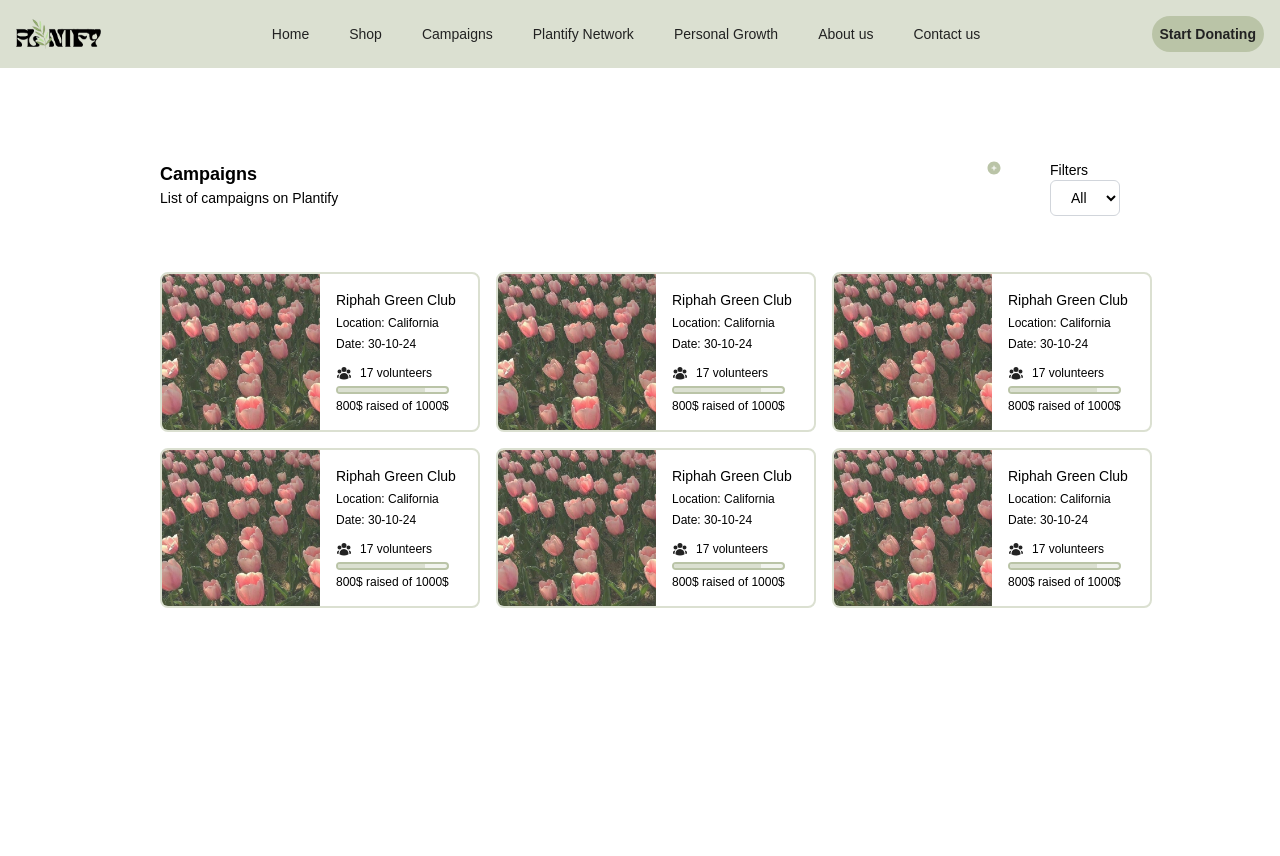
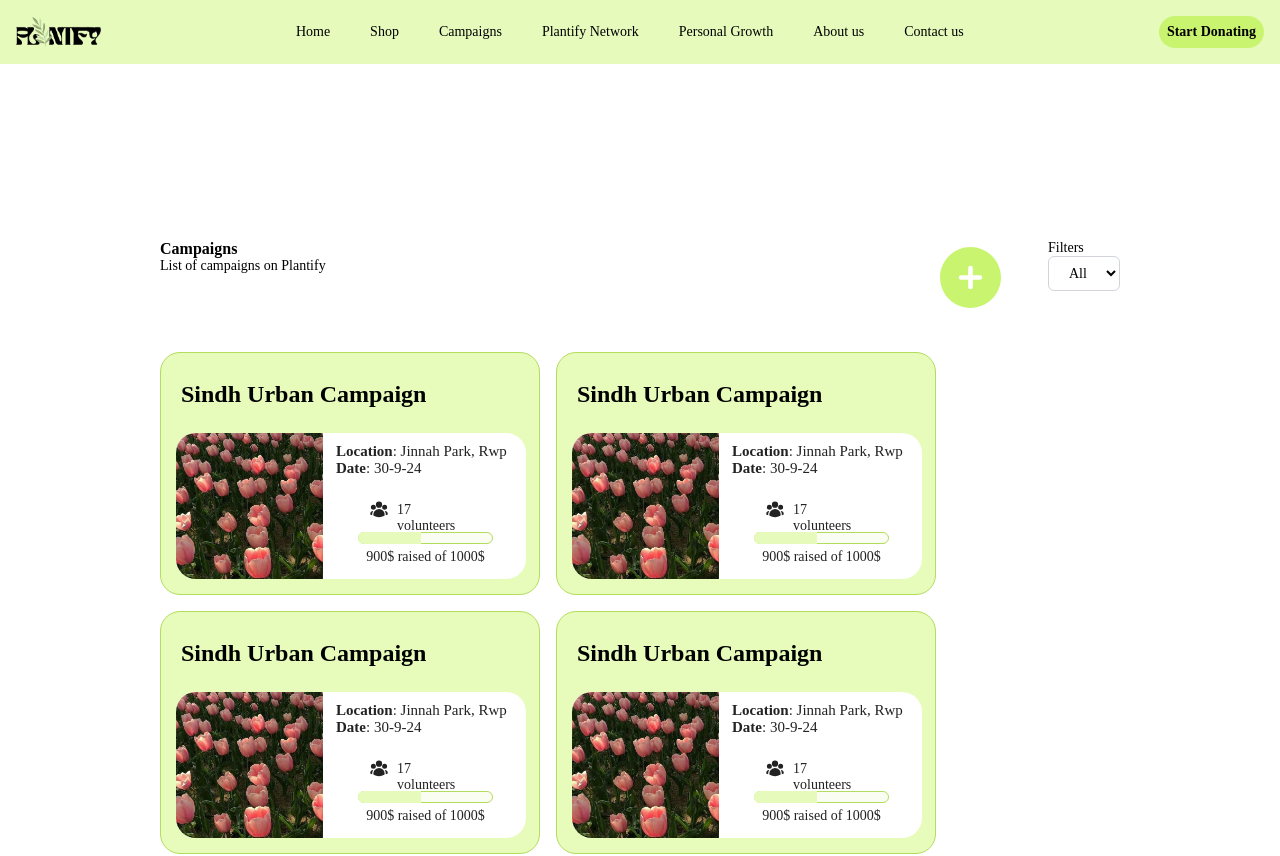
Before and after one commit to AliaSadiq/Plantify, a React (Create React App) app in the folder frontend/: page /campaign in a window 1280 px wide. Shown: the top 856 px of the page. Before the commit the page ends 800 px from the top, so only its background shows below. Built offline with nearby package versions, Linux system fonts and the light colour scheme.

Commit message:
cards change

```diff
--- /dev/null
+++ b/frontend/src/components/campaign-card-sh.js
@@ -0,0 +1,73 @@
+import React from "react";
+import campaign from "../assets/campaign.jpg";
+import { UserGroupIcon } from "@heroicons/react/24/solid";
+
+const CamapignCardSh = () => {
+    return (
+      <div className="w-[380px] rounded-xl bg-palegoldenrod-100 box-border overflow-hidden shrink-0 flex flex-col items-start justify-start pt-7 px-[15px] pb-[15px] gap-[25px] max-w-full text-left text-5xl text-black font-josefin-sans border-[1px] border-solid border-yellowgreen-200">
+        <div className="flex flex-row items-start justify-start py-0 px-[5px]">
+          <h2 className="m-0 relative text-inherit font-bold font-inherit mq450:text-lgi">
+            Sindh Urban Campaign
+          </h2>
+        </div>
+        <div className="w-[336px] flex flex-row items-end justify-start gap-[13px] max-w-full text-mini text-gray-100 mq450:flex-wrap">
+          <div className="h-[146px] flex flex-row items-start justify-start relative min-w-[147px] mq450:flex-1">
+            <div className="h-[8.9px] w-[147.8px] absolute !m-[0] right-[-100.8px] bottom-[28.1px] rounded-[12.78px] bg-palegoldenrod-300 box-border border-[1px] border-solid border-lightgray" />
+            <div className="h-full w-[350px] absolute !m-[0] top-[0px] right-[-203px] bottom-[0px] rounded-xl bg-white z-[1]" />
+            <img
+              className="h-[146px] w-[147px] relative rounded-tl-xl rounded-tr-none rounded-br-none rounded-bl-xl object-cover z-[2] mq450:flex-1"
+              loading="lazy"
+              alt=""
+              src={campaign}
+            />
+          </div>
+          <div className="flex-1 flex flex-col items-start justify-end pt-0 px-0 pb-3.5 box-border min-w-[114px]">
+            <div className="self-stretch flex flex-col items-start justify-start gap-[22px]">
+              <div className="relative z-[2]">
+                <p className="m-0">
+                  <span className="font-semibold font-josefin-sans">
+                    Location
+                  </span>
+                  <span className="font-light">: Jinnah Park, Rwp</span>
+                </p>
+                <p className="m-0">
+                  <span className="font-semibold font-josefin-sans">Date</span>
+                  <span className="font-light">: 30-9-24</span>
+                </p>
+              </div>
+              <div className="self-stretch flex flex-row items-start justify-start py-0 pr-[18px] pl-[21px] text-sm">
+                <div className="flex-1 flex flex-col items-start justify-start gap-[13px]">
+                  <div className="h-5 flex flex-row items-start justify-start py-0 pr-[22px] pl-3 box-border">
+                    <div className="self-stretch flex flex-row items-start justify-start gap-[8px]">
+                      <UserGroupIcon
+                        className="h-5 w-5 relative overflow-hidden shrink-0 min-h-[20px] z-[2]"
+                        loading="lazy"
+                      />
+                      <div className="flex flex-col items-start justify-start pt-[3px] px-0 pb-0">
+                        <div className="relative font-light inline-block min-w-[75px] z-[2]">
+                          17 volunteers
+                        </div>
+                      </div>
+                    </div>
+                  </div>
+                  <div className="self-stretch flex flex-col items-start justify-start gap-[4.8px] text-center">
+                    <div className="self-stretch flex flex-row items-start justify-start py-0 px-px">
+                      <div className="h-[12.2px] flex-1 relative z-[2]">
+                        <div className="absolute top-[0px] left-[0px] rounded-[17.64px] bg-ivory box-border w-full h-full border-[0.5px] border-solid border-yellowgreen-200" />
+                        <div className="absolute top-[0px] left-[0px] rounded-tl-[17.64px] rounded-tr-none rounded-br-none rounded-bl-[17.64px] bg-palegoldenrod-200 w-[63.3px] h-[12.2px] z-[1]" />
+                      </div>
+                    </div>
+                    <div className="self-stretch relative font-light z-[2]">
+                      900$ raised of 1000$
+                    </div>
+                  </div>
+                </div>
+              </div>
+            </div>
+          </div>
+        </div>
+      </div>
+    );
+}
+
+export default CamapignCardSh;
--- a/frontend/src/components/nav-bar.js
+++ b/frontend/src/components/nav-bar.js
@@ -4,13 +4,13 @@ import { Link } from "react-router-dom";
 
 const NavBar = () => {
     return(
-        <nav class="bg-nav-green fixed w-full z-20 top-0 start-0">
+        <nav class="bg-palegoldenrod-200 fixed w-full z-20 top-0 start-0">
             <div class="max-w-screen-xl flex flex-wrap items-center justify-between mx-auto p-4">
                 <a href="../App.js" class="flex items-center space-x-3 rtl:space-x-reverse">
                     <img src={logo} class="h-8" alt="Flowbite Logo"></img>
                 </a>
                 <div class="flex md:order-2 space-x-3 md:space-x-0 rtl:space-x-reverse">
-                    <button type="button" class="font-josefins bg-sage-200 text-sm font-semibold text-light-black p-2 rounded-full">Start Donating</button>
+                    <button type="button" class="font-josefin-sans bg-yellowgreen-100 text-sm font-semibold text-light-black p-2 rounded-full">Start Donating</button>
                     <button data-collapse-toggle="navbar-sticky" type="button" class="inline-flex items-center p-2 w-10 h-10 justify-center text-sm text-gray-500 rounded-lg md:hidden hover:bg-gray-100 focus:outline-none focus:ring-2 focus:ring-gray-200 dark:text-gray-400 dark:hover:bg-gray-700 dark:focus:ring-gray-600" aria-controls="navbar-sticky" aria-expanded="false">
                         <span class="sr-only">Open main menu</span>
                         <svg class="w-5 h-5" aria-hidden="true" xmlns="http://www.w3.org/2000/svg" fill="none" viewBox="0 0 17 14">
@@ -19,7 +19,7 @@ const NavBar = () => {
                     </button>
                 </div>
                 <div class="items-center justify-between hidden w-full md:flex md:w-auto md:order-1" id="navbar-sticky">
-                    <ul class="flex flex-col p-4 md:p-0 mt-4 font-josefins text-sm md:space-x-4 rtl:space-x-reverse md:flex-row md:mt-0 ">
+                    <ul class="flex flex-col p-4 md:p-0 mt-4 font-josefin-sans text-sm md:space-x-4 rtl:space-x-reverse md:flex-row md:mt-0 ">
                         <li>
                             <Link to="/" class="block py-2 px-3 text-light-black hover:text-white" aria-current="page">Home</Link>
                         </li>
--- a/frontend/src/index.css
+++ b/frontend/src/index.css
@@ -5,15 +5,10 @@
 @import url('https://fonts.googleapis.com/css2?family=Josefin+Sans:ital,wght@0,100..700;1,100..700&display=swap');
 
 body {
-  margin: 0;
-  font-family: -apple-system, BlinkMacSystemFont, 'Segoe UI', 'Roboto', 'Oxygen',
-    'Ubuntu', 'Cantarell', 'Fira Sans', 'Droid Sans', 'Helvetica Neue',
-    sans-serif;
-  -webkit-font-smoothing: antialiased;
-  -moz-osx-font-smoothing: grayscale;
+  @apply leading-[normal] m-0;
 }
-
-code {
-  font-family: source-code-pro, Menlo, Monaco, Consolas, 'Courier New',
-    monospace;
+*,
+::before,
+::after {
+  border-width: 0;
 }
--- a/frontend/src/pages/campaign-list-page.js
+++ b/frontend/src/pages/campaign-list-page.js
@@ -2,36 +2,37 @@ import React from 'react';
 import CampaignCard from '../components/campaign-card';
 import { PlusCircleIcon } from "@heroicons/react/24/solid";
 import { Link } from 'react-router-dom';
+import CamapignCardSh from '../components/campaign-card-sh';
 
 export default function CampaignListPage(){
     return(
         <div className="App">
         {/*<NavBar/>*/}
-        <div className='p-20 w-full mt-20 flow-root'>
+        <div className='p-20 w-full mt-40 flow-root'>
           <div className='float-left ml-20'>
-            <p className='font-josefins text-lg font-semibold'>Campaigns</p>
-            <p className='font-josefins text-sm font-light'>List of campaigns on Plantify</p>
+            <p className='font-josefin-sans text-lg font-semibold'>Campaigns</p>
+            <p className='font-josefin-sans text-sm font-light'>List of campaigns on Plantify</p>
           </div>
           <div className='float-right mr-20'>
-            <p className='font-josefins text-sm font-medium'>Filters</p>
-            <select className="font-josefins text-sm bg-white border border-gray-300 rounded-md px-4 py-2 focus:outline-none focus:border-nav-green">
+            <p className='font-josefin-sans text-sm font-medium'>Filters</p>
+            <select className="font-josefin-sans text-sm bg-white border border-gray-300 rounded-md px-4 py-2 focus:outline-none focus:border-nav-green">
               <option value="all">All</option>
               {/* Add more options as needed */}
             </select>
           </div>
           <div className='float-right mr-10'>
-            <Link to="/new-campaign"><PlusCircleIcon className="w-4 h-4 mr-2 text-sage-200" /></Link>
+            <Link to="/new-campaign"><PlusCircleIcon className="text-yellowgreen-100 h-[75px] w-[75px] relative" /></Link>
           </div>
           <div className="mt-20 mx-auto">
             <div className="flex flex-wrap justify-left gap-4 p-8 ml-12">
               <Link to="/campaign-detail">
-                <CampaignCard />
+                <CamapignCardSh />
               </Link>
-              <CampaignCard />
-              <CampaignCard />
-              <CampaignCard />
-              <CampaignCard />
-              <CampaignCard />
+              <CamapignCardSh />
+              <CamapignCardSh />
+              <CamapignCardSh />
+              <CamapignCardSh />
+              <CamapignCardSh />
               {/* Add more CampaignCard components as needed */}
             </div>
           </div>
--- a/frontend/tailwind.config.js
+++ b/frontend/tailwind.config.js
@@ -1,21 +1,48 @@
 /** @type {import('tailwindcss').Config} */
-
 module.exports = {
-  content: [
-    "./src/**/*.{js,jsx,ts,tsx}",
-  ],
+  content: ["./src/**/*.{js,jsx,ts,tsx}"],
   theme: {
     extend: {
-        colors: {
-          'nav-green': '#dbe0d1',
-          'light-black': "#222222",
-          'sage-200': "#bac4a7",
-          'sage-100': "#F2F4EF"
+      colors: {
+        white: "#fff",
+        palegoldenrod: {
+          "100": "#e7fbbb",
+          "200": "#e6fbbb",
+          "300": "#dcf4a9",
         },
-        fontFamily: {
-          josefins: ["Josefin Sans", "sans-serif"],
-        }
+        gray: {
+          "100": "#222",
+          "200": "rgba(34, 34, 34, 0.6)",
+        },
+        yellowgreen: {
+          "100": "#c9f470",
+          "200": "#b3dd5c",
+          "300": "#b0db57",
+        },
+        ivory: "#fafef2",
+        lightgray: "#d0d7c3",
+        black: "#000",
+      },
+      spacing: {},
+      fontFamily: {
+        "josefin-sans": "'Josefin Sans'",
+      },
+      borderRadius: {
+        xl: "20px",
+        "mid-6": "17.6px",
+        "smi-8": "12.8px",
+        "11xl": "30px",
+      },
+    },
+    fontSize: {
+      sm: "14px",
+      mini: "15px",
+      "5xl": "24px",
+      lgi: "19px",
+      "mid-5": "17.5px",
+      "9xl-8": "28.8px",
+      "4xl": "23px",
+      inherit: "inherit",
     },
   },
-  plugins: [],
 }
```
